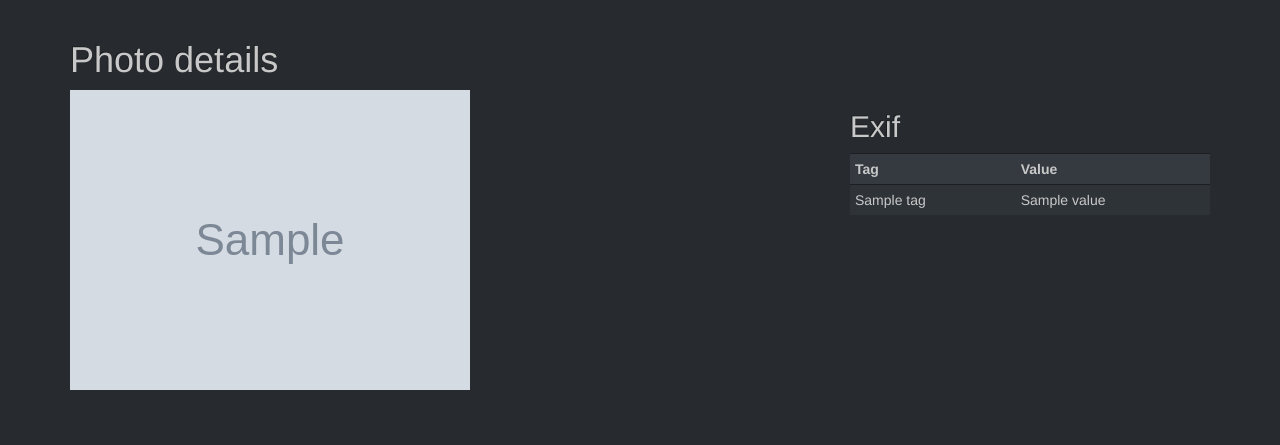
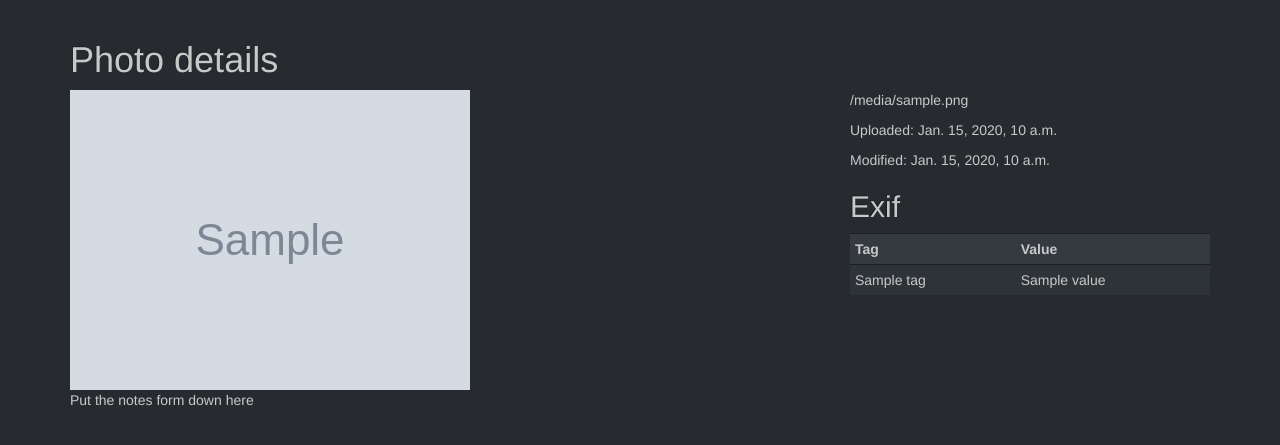
Before and after one commit to lplade/photo_cms, a Django app: template photo_cms/dam/templates/dam/photo_details.html in a window 1280 px wide. Shown: the part 52-497 px from the top of the page. Run offline with Django 3.2, Linux system fonts and the light colour scheme; the template is opened without the code that fills it: most values are stand-ins (such as "Sample title", 1, 10 or a date in 2020); grey boxes marked "Sample" are stand-in pictures; data that the repository does not hold is empty; some libraries are stand-ins or nearby versions.

Commit message:
Putting more detail in photo_details

```diff
--- a/photo_cms/dam/templates/dam/photo_details.html
+++ b/photo_cms/dam/templates/dam/photo_details.html
@@ -9,8 +9,12 @@
         <div class="col-lg-8 col-md-12">
             <img class="img-responsive"
                  src="{{ photo.image_data.url }}" alt="{{ photo.original_filename }}">
+            <p>Put the notes form down here</p>
         </div>
         <div class="col-lg-4 col-md-12">
+            <p>{{ photo.original_filename }}</p>
+            <p>Uploaded: {{ photo.created_datetime }}</p>
+            <p>Modified: {{ photo.modified_datetime }}</p>
             <h2>Exif</h2>
             <div class="table-responsive">
                 <table class="table table-condensed table-striped">
```
